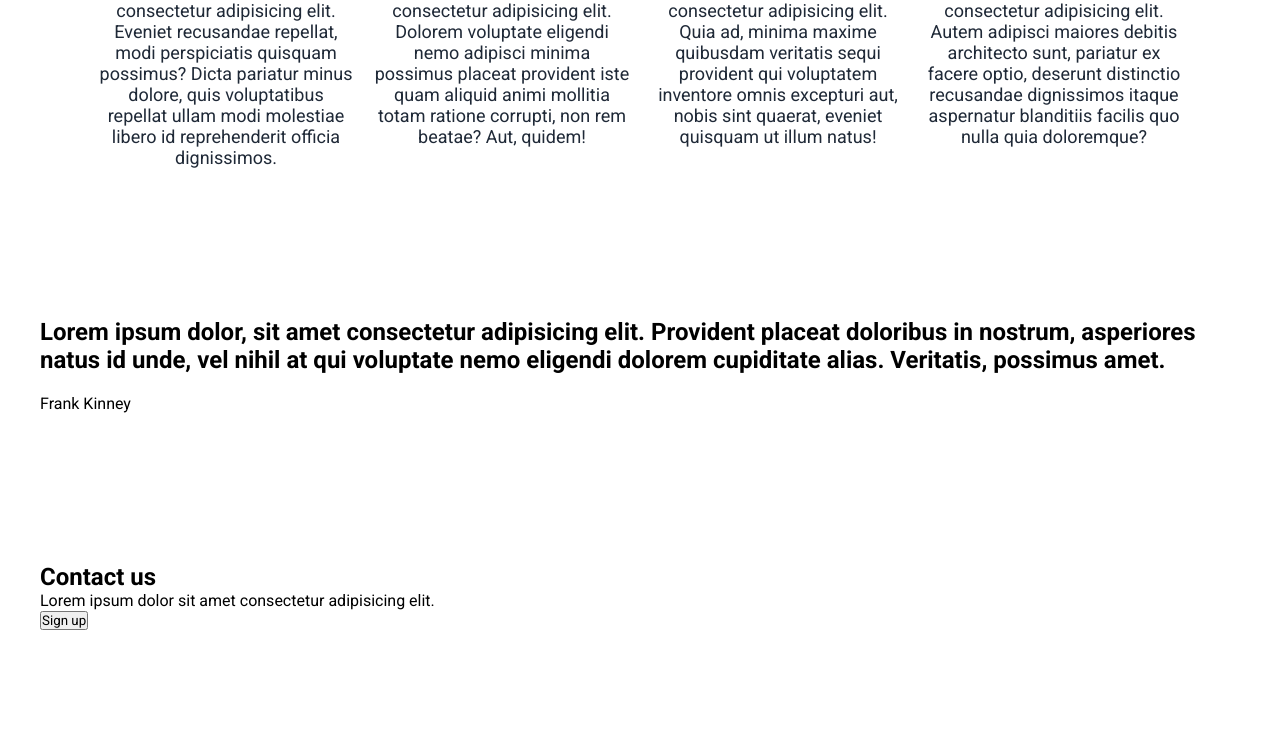
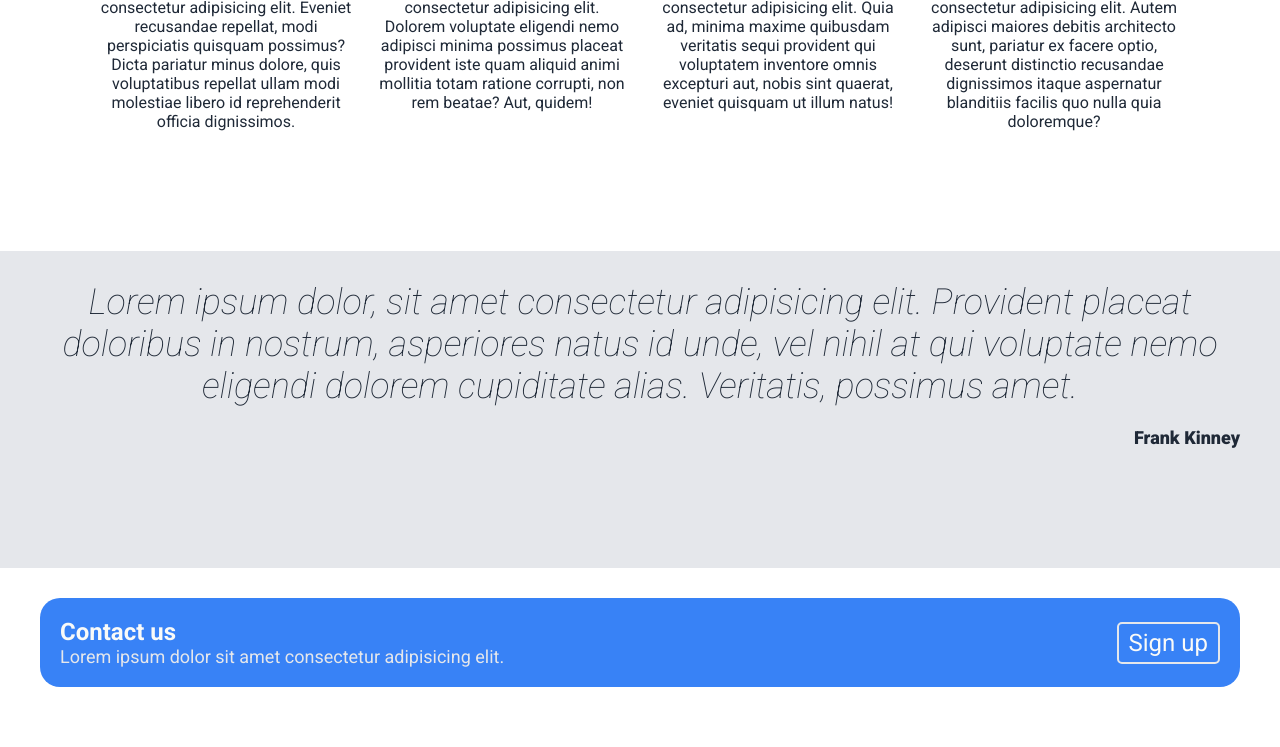
Before and after one commit to OleksandrHub/Landing-Page, a plain HTML site: page index.html in a window 1280 px wide. Shown: the part 1101-1848 px from the top of the page. Drawn offline with Linux system fonts and the light colour scheme.

Commit message:
Made 2 and 3 sections of the base. It remains to add a few details and adapt to phones.

```diff
--- a/styles.css
+++ b/styles.css
@@ -3,36 +3,42 @@
     /* Color */
     --dark-bg-color:#1f2937;
     --blue-color:#3882f6;
-    --main-second-bg-color:#e5e7eb;
+    --light-bg-color:#e5e7eb;
     /* Div */
     --block-padding:10px 20px 100px;
     --block-max-width:1200px;
     --block-margin:0 auto;
     /* Size */
     --header-main-img:60vh;
+    --main-first-figure-width:clamp(150px, 20vw, 300px);
+    --first-article-img-width:100%;
     /* Text */
-    --header-h2-size:24px;
-    --header-h2-color:#f9faf8;
-    --header-text-size:18px;
-    --header-text-color:#e5e7eb;
+    --text-h2Andbutton-size:24px;
+    --text-h2Andbutton-color:#f9faf8;
+    --text-size:18px;
+    --text-color:#e5e7eb;
     --header-h1-size:48px;
     --header-h1-color:#f9faf8;
     --header-h1-weight:900;
     --main-h2-size:36px;
-    --main-h2-color:#1f2937;
+    --main-text-color:#1f2937;
     --main-first-h2-weight:900;
     --main-second-h2-style:italic;
     --main-second-h2-weight:lighter;
     /* Padding */
-    --margin-between-items:min(2vw, 20px);
+    --margin-between-items:clamp(10px, 2vw, 20px);
     --menu-links-a-padding:0 10px;
     --footer-padding-top-botton:50px;
+    --third-arcticle-padding:20px;
     /* Buttom */
     --button-padding-top-botton:5px;
     --button-padding-left-right:10px;
-    --button-border-radius:20px;
-    /* Image */
-    --first-article-img-width:100%;
+    /* Border */
+    --button-border-radius:5px;
+    --button-border:2px solid var(--text-color);
+    --first-arcticle-img-border-radius:50px;
+    --first-arcticle-img-border:4px solid var(--blue-color);
+    --third-arcticle-border-radius:20px;
 }
 *{
     padding: 0;
@@ -43,7 +49,7 @@
 a{
     text-decoration: none;
 }
-/* Styles for the site header. */
+/* Basic */
 header, footer{
     background-color: var(--dark-bg-color);
 }
@@ -55,23 +61,15 @@ header main, menu, footer p{
     max-width: var(--block-max-width);
     margin: var(--block-margin);
 }
-header main img{
-    height: var(--header-main-img);
+menu h2, .third h2, .inform button, .third button{
+    font-size: var(--text-h2Andbutton-size);
+    color: var(--text-h2Andbutton-color);
 }
-menu h2, .inform button{
-    font-size: var(--header-h2-size);
-    color: var(--header-h2-color);
+.links a, .inform p, footer p, .third p{
+    font-size: var(--text-size);
+    color: var(--text-color);
 }
-.links a, .inform p, footer p{
-    font-size: var(--header-text-size);
-    color: var(--header-text-color);
-}
-.inform h1{
-    font-size: var(--header-h1-size);
-    color: var(--header-h1-color);
-    font-weight: var(--header-h1-weight);
-}
-.inform button{
+.inform button, .third button{
     background-color: var(--blue-color);
     padding: var(--button-padding-top-botton) var(--button-padding-left-right);
     border-radius: var(--button-border-radius);
@@ -80,6 +78,15 @@ menu h2, .inform button{
 .inform > *, main section > *{
     margin: var(--margin-between-items);
 }
+/* Header */
+header main img{
+    height: var(--header-main-img);
+}
+.inform h1{
+    font-size: var(--header-h1-size);
+    color: var(--header-h1-color);
+    font-weight: var(--header-h1-weight);
+}
 .links a{
     margin: var(--menu-links-a-padding);
 }
@@ -87,9 +94,12 @@ menu h2, .inform button{
 .first, .second, .third{
     padding: var(--block-padding);
 }
+.first article, .second h2, .second p, .third article{
+    max-width: var(--block-max-width);
+}
 .first h2{
     font-size: var(--main-h2-size);
-    color: var(--main-h2-color);
+    color: var(--main-text-color);
     font-weight: var(--main-first-h2-weight);
     text-align: center;
 }
@@ -98,25 +108,50 @@ menu h2, .inform button{
     gap: var(--margin-between-items);
     flex-wrap: wrap;
     justify-content: center;
-
 }
 .first article figure{
-    min-width: 150px;
-    width: 20vw;
-    max-width: 600px;
+    width: var(--main-first-figure-width);
 }
 .first article img{
     width: var(--first-article-img-width);
     aspect-ratio: 1 / 1;
-    width: 100%;
     object-fit: cover;
-    border-radius: 50px;
-    border: 4px solid var(--blue-color);
+    border-radius: var(--first-arcticle-img-border-radius);
+    border: var(--first-arcticle-img-border);
 }
 .first article figcaption{
     font-size: var(--header-text-size);
-    color: var(--main-h2-color);
+    color: var(--main-text-color);
     text-align: center;
+}
+/* Main Section 2*/
+.second{
+    background-color: var(--light-bg-color);
+}
+.second h2{
+    font-size: var(--main-h2-size);
+    color: var(--main-text-color);
+    font-weight: var(--main-second-h2-weight);
+    font-style: var(--main-second-h2-style);
+    text-align: center;
+}
+.second p{
+    font-size: var(--text-size);
+    color: var(--main-text-color);
+    font-weight: var(--main-first-h2-weight);
+    text-align: end;
+}
+/* Main Section 3*/
+.third article{
+    background-color: var(--blue-color);
+    border-radius: var(--third-arcticle-border-radius) ;
+    display: flex;
+    justify-content: space-between;
+    align-items: center;
+    padding: var(--third-arcticle-padding);
+}
+.third button{
+    border: var(--button-border);
 }
 /* Footer */
 footer p{
```
